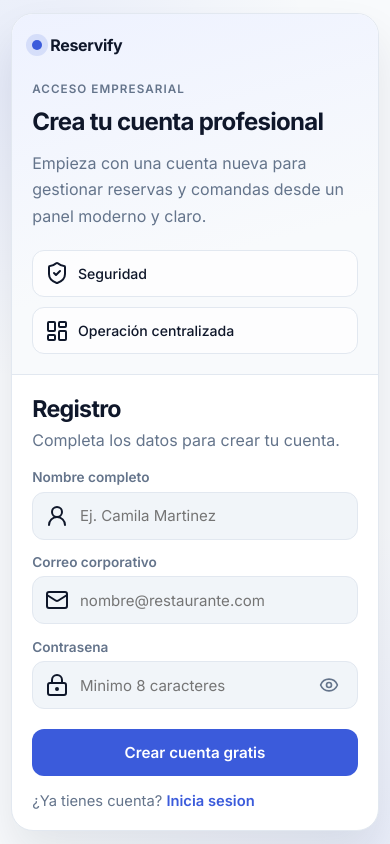
After one commit to MurilloR11/reservify-diplomado, a Flask app: page /registro in a window 390 px wide. The commit adds this page. Run offline with Flask 3, Linux system fonts and the light colour scheme; some libraries are stand-ins or nearby versions.

Commit message:
Feat: Agregar vistas de registro y login, responsives

```diff
--- a/app.py
+++ b/app.py
@@ -35,6 +35,16 @@ def ia():
     return render_template("IA.html")
 
 
+@app.route("/registro")
+def registro():
+    return render_template("registro.html")
+
+
+@app.route("/login")
+def login():
+    return render_template("login.html")
+
+
 @app.post("/api/ia/chat")
 def ia_chat():
     payload = request.get_json(silent=True) or {}
--- /dev/null
+++ b/static/css/auth.css
@@ -0,0 +1,255 @@
+:root {
+  --auth-bg: #f8fafc;
+  --auth-card: #ffffff;
+  --auth-soft: #f1f5f9;
+  --auth-line: #e2e8f0;
+  --auth-text: #0f172a;
+  --auth-muted: #64748b;
+  --auth-primary: #3b5bdb;
+}
+
+*,
+*::before,
+*::after {
+  box-sizing: border-box;
+}
+
+body {
+  margin: 0;
+  font-family: "Inter", system-ui, sans-serif;
+  color: var(--auth-text);
+  background:
+    radial-gradient(circle at 5% 10%, rgba(59, 91, 219, 0.09), transparent 35%),
+    radial-gradient(circle at 95% 100%, rgba(59, 91, 219, 0.08), transparent 35%),
+    var(--auth-bg);
+}
+
+.auth-main {
+  min-height: 100vh;
+  display: grid;
+  place-items: center;
+  padding: 1.25rem;
+}
+
+.auth-shell {
+  width: min(980px, 100%);
+  display: grid;
+  grid-template-columns: 1fr 1fr;
+  border: 1px solid var(--auth-line);
+  border-radius: 22px;
+  overflow: hidden;
+  background: var(--auth-card);
+  box-shadow: 0 24px 45px rgba(15, 23, 42, 0.09);
+}
+
+.auth-panel {
+  padding: 2rem;
+}
+
+.auth-panel-info {
+  background: linear-gradient(165deg, #eef2ff 0%, #f8fafc 65%);
+  border-right: 1px solid var(--auth-line);
+}
+
+.brand-link {
+  display: inline-flex;
+  align-items: center;
+  gap: 0.5rem;
+  margin-bottom: 1.6rem;
+  color: var(--auth-text);
+  text-decoration: none;
+  font-weight: 700;
+  letter-spacing: -0.02em;
+}
+
+.brand-dot {
+  width: 10px;
+  height: 10px;
+  border-radius: 999px;
+  background: var(--auth-primary);
+  box-shadow: 0 0 0 6px rgba(59, 91, 219, 0.14);
+}
+
+.auth-kicker {
+  margin: 0;
+  text-transform: uppercase;
+  font-size: 0.73rem;
+  letter-spacing: 0.09em;
+  font-weight: 600;
+  color: var(--auth-muted);
+}
+
+.auth-panel-info h1 {
+  margin: 0.55rem 0 0.8rem;
+  font-size: clamp(1.5rem, 3vw, 2rem);
+  letter-spacing: -0.03em;
+  line-height: 1.2;
+}
+
+.auth-panel-info p {
+  margin: 0;
+  color: var(--auth-muted);
+  line-height: 1.65;
+}
+
+.panel-badges {
+  margin-top: 1.3rem;
+  display: grid;
+  gap: 0.65rem;
+}
+
+.panel-badges span {
+  border: 1px solid var(--auth-line);
+  border-radius: 12px;
+  padding: 0.65rem 0.75rem;
+  background: rgba(255, 255, 255, 0.72);
+  display: inline-flex;
+  align-items: center;
+  gap: 0.55rem;
+  font-size: 0.88rem;
+  font-weight: 500;
+}
+
+.panel-head h2 {
+  margin: 0;
+  font-size: 1.45rem;
+  letter-spacing: -0.03em;
+}
+
+.panel-head p {
+  margin: 0.45rem 0 1.2rem;
+  color: var(--auth-muted);
+}
+
+.auth-form {
+  display: grid;
+  gap: 0.9rem;
+}
+
+.field {
+  display: grid;
+  gap: 0.4rem;
+}
+
+.field > span {
+  font-size: 0.85rem;
+  font-weight: 600;
+  color: var(--auth-muted);
+}
+
+.input-wrap {
+  border: 1px solid var(--auth-line);
+  background: var(--auth-soft);
+  border-radius: 12px;
+  display: flex;
+  align-items: center;
+  gap: 0.55rem;
+  padding: 0 0.75rem;
+  transition: border-color 0.2s ease, box-shadow 0.2s ease;
+}
+
+.input-wrap:focus-within {
+  border-color: var(--auth-primary);
+  box-shadow: 0 0 0 4px rgba(59, 91, 219, 0.14);
+  background: #fff;
+}
+
+.input-wrap i {
+  color: #64748b;
+  width: 16px;
+  height: 16px;
+  flex-shrink: 0;
+}
+
+.input-wrap input {
+  flex: 1;
+  width: 100%;
+  border: none;
+  background: transparent;
+  outline: none;
+  font: inherit;
+  font-size: 0.94rem;
+  color: var(--auth-text);
+  min-height: 46px;
+}
+
+.password-toggle {
+  border: none;
+  background: transparent;
+  color: #64748b;
+  font: inherit;
+  cursor: pointer;
+  width: 32px;
+  height: 32px;
+  border-radius: 10px;
+  display: inline-flex;
+  align-items: center;
+  justify-content: center;
+}
+
+.password-toggle:hover {
+  background: #e2e8f0;
+  color: #334155;
+}
+
+.password-toggle i {
+  width: 16px;
+  height: 16px;
+}
+
+.auth-btn {
+  margin-top: 0.35rem;
+  width: 100%;
+  border: none;
+  border-radius: 12px;
+  background: var(--auth-primary);
+  color: #fff;
+  font: inherit;
+  font-size: 0.95rem;
+  font-weight: 600;
+  min-height: 47px;
+  cursor: pointer;
+  transition: transform 0.18s ease, filter 0.18s ease;
+}
+
+.auth-btn:hover {
+  transform: translateY(-1px);
+  filter: brightness(1.03);
+}
+
+.auth-switch {
+  margin: 1rem 0 0;
+  color: var(--auth-muted);
+  font-size: 0.92rem;
+}
+
+.auth-switch a {
+  color: var(--auth-primary);
+  font-weight: 600;
+  text-decoration: none;
+}
+
+.auth-switch a:hover {
+  text-decoration: underline;
+}
+
+@media (max-width: 860px) {
+  .auth-shell {
+    grid-template-columns: 1fr;
+  }
+
+  .auth-panel-info {
+    border-right: none;
+    border-bottom: 1px solid var(--auth-line);
+  }
+}
+
+@media (max-width: 500px) {
+  .auth-main {
+    padding: 0.7rem;
+  }
+
+  .auth-panel {
+    padding: 1.25rem;
+  }
+}
--- /dev/null
+++ b/static/js/auth.js
@@ -0,0 +1,25 @@
+(function () {
+  const toggles = document.querySelectorAll("[data-password-toggle]");
+
+  toggles.forEach(function (button) {
+    button.addEventListener("click", function () {
+      const inputWrap = button.closest(".input-wrap");
+      if (!inputWrap) return;
+
+      const input = inputWrap.querySelector("[data-password-input]");
+      if (!input) return;
+
+      const showPassword = input.type === "password";
+      input.type = showPassword ? "text" : "password";
+      button.setAttribute("aria-label", showPassword ? "Ocultar contrasena" : "Mostrar contrasena");
+
+      const icon = button.querySelector("[data-password-icon]");
+      if (icon) {
+        icon.setAttribute("data-lucide", showPassword ? "eye-off" : "eye");
+        if (window.lucide && typeof window.lucide.createIcons === "function") {
+          window.lucide.createIcons();
+        }
+      }
+    });
+  });
+})();
--- a/templates/home.html
+++ b/templates/home.html
@@ -72,7 +72,7 @@
           Reservify centraliza reservas y comandas en un solo lugar para que tu equipo trabaje con claridad, reduzca errores manuales y mantenga el servicio siempre fluido.
         </p>
         <div class="cta-row">
-          <a href="#" class="btn btn-primary btn-lg cta-arrow">
+          <a href="{{ url_for('registro') }}" class="btn btn-primary btn-lg cta-arrow">
             Crear cuenta gratis
             <span>→</span>
           </a>
--- /dev/null
+++ b/templates/registro.html
@@ -0,0 +1,73 @@
+{% extends "base.html" %}
+
+{% block title %}Registro - Reservify{% endblock %}
+
+{% block styles %}
+<link rel="stylesheet" href="{{ url_for('static', filename='css/auth.css') }}" />
+{% endblock %}
+
+{% block body %}
+<main class="auth-main">
+  <div class="auth-shell">
+    <section class="auth-panel auth-panel-info">
+      <a href="{{ url_for('home') }}" class="brand-link">
+        <span class="brand-dot"></span>
+        Reservify
+      </a>
+      <p class="auth-kicker">Acceso empresarial</p>
+      <h1>Crea tu cuenta profesional</h1>
+      <p>
+        Empieza con una cuenta nueva para gestionar reservas y comandas desde un panel moderno y claro.
+      </p>
+      <div class="panel-badges">
+        <span><i data-lucide="shield-check"></i> Seguridad</span>
+        <span><i data-lucide="layout-dashboard"></i> Operación centralizada</span>
+      </div>
+    </section>
+
+    <section class="auth-panel auth-panel-form">
+      <div class="panel-head">
+        <h2>Registro</h2>
+        <p>Completa los datos para crear tu cuenta.</p>
+      </div>
+
+      <form class="auth-form" autocomplete="off">
+        <label class="field">
+          <span>Nombre completo</span>
+          <div class="input-wrap">
+            <i data-lucide="user-round"></i>
+            <input type="text" placeholder="Ej. Camila Martinez" />
+          </div>
+        </label>
+
+        <label class="field">
+          <span>Correo corporativo</span>
+          <div class="input-wrap">
+            <i data-lucide="mail"></i>
+            <input type="email" placeholder="nombre@restaurante.com" />
+          </div>
+        </label>
+
+        <label class="field">
+          <span>Contrasena</span>
+          <div class="input-wrap">
+            <i data-lucide="lock-keyhole"></i>
+            <input type="password" data-password-input placeholder="Minimo 8 caracteres" />
+            <button type="button" class="password-toggle" data-password-toggle aria-label="Mostrar contrasena">
+              <i data-password-icon data-lucide="eye"></i>
+            </button>
+          </div>
+        </label>
+
+        <button type="button" class="auth-btn">Crear cuenta gratis</button>
+      </form>
+
+      <p class="auth-switch">
+        ¿Ya tienes cuenta?
+        <a href="{{ url_for('login') }}">Inicia sesion</a>
+      </p>
+    </section>
+  </div>
+</main>
+<script src="{{ url_for('static', filename='js/auth.js') }}"></script>
+{% endblock %}
```
Also changed, not shown: templates/login.html (added, +65 -0 lines).
